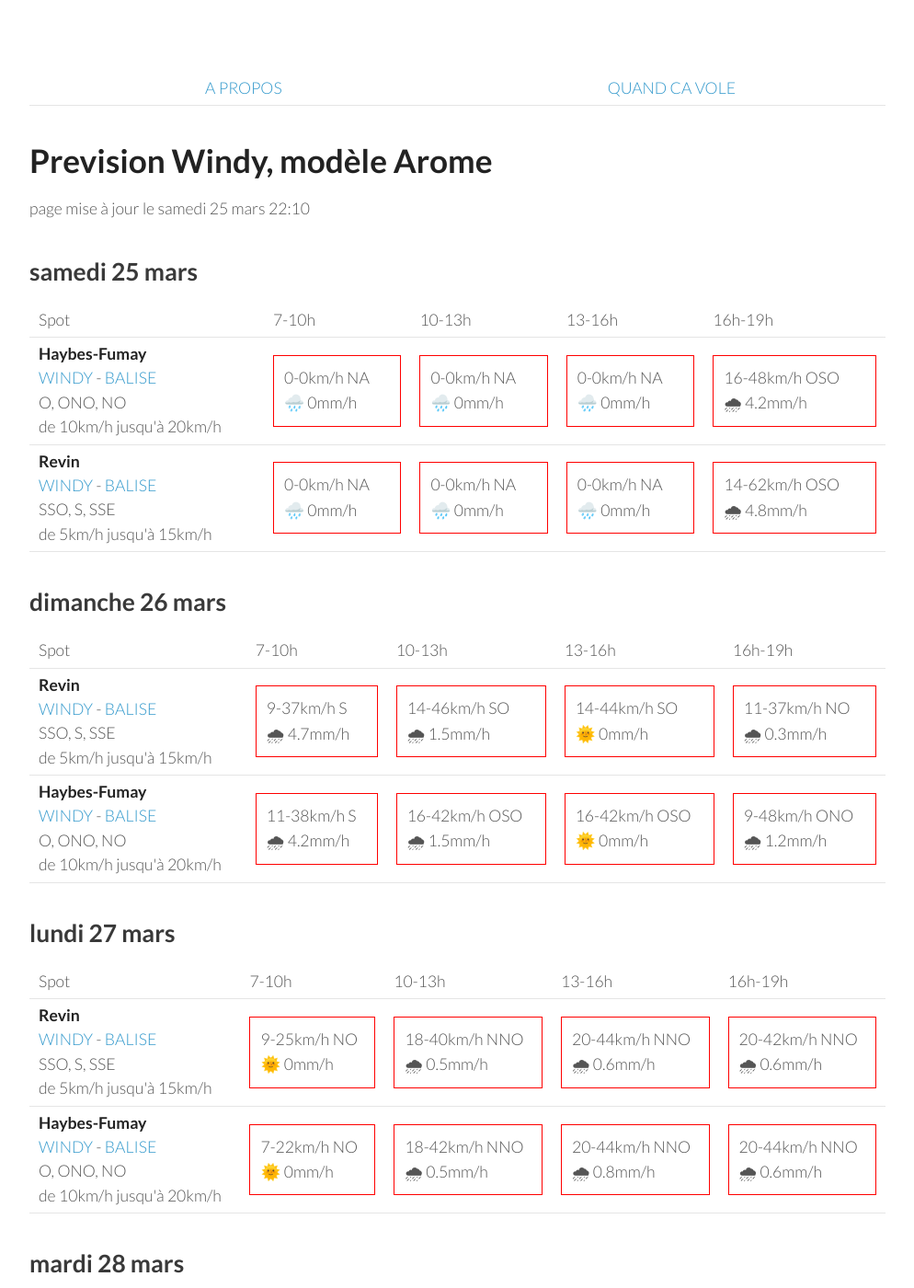
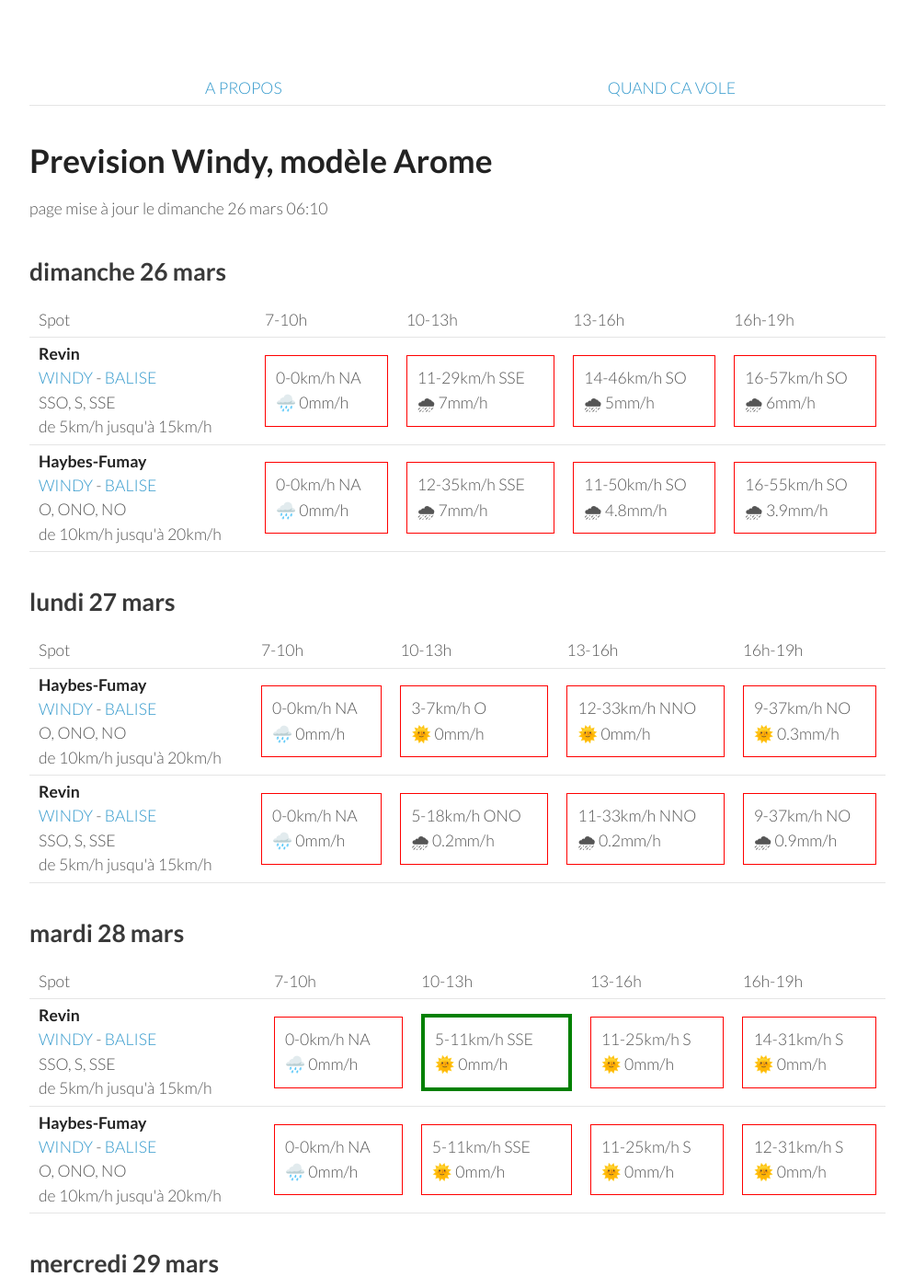
Before and after one commit to parapente-dans-le-nord/parapente-dans-le-nord.github.io, a Jekyll site: the page built from ardennes.markdown, in a window 1280 px wide and 1400 px high. Shown: the whole window at 92% size, without its empty margins (26-1020 px from the left). Built offline with Jekyll 4.4.1, drawn with Linux system fonts in a browser that asks for light colours; some of the changed text lies outside the part shown.

Commit message:
update index.markdown

```diff
--- a/ardennes.markdown
+++ b/ardennes.markdown
@@ -7,42 +7,8 @@ title:  "Tous les spots"
 {: .links}
 
 # Prevision Windy, modèle Arome
-page mise à jour le samedi 25 mars 22:10
+page mise à jour le dimanche 26 mars 06:10
 
-## samedi 25 mars
-
-{::nomarkdown}
-<table>
-  <tbody>
-    <tr>
-      <td>Spot</td>
-      <td>7-10h</td>
-      <td>10-13h</td>
-      <td>13-16h</td>
-      <td>16h-19h</td>
-    </tr>
-<tr>
-        <td><strong>Haybes-Fumay</strong><br><a href="https://windy.com/49.998/4.715?49.913,4.738,10">WINDY</a> - <span class=""><a href="http://www.balisemeteo.com/balise.php?idBalise=104">BALISE</a> </span><br> <span class="vent-favorable">O, ONO, NO</span><br><span class="force-vent">de 10km/h jusqu'à 20km/h</span> </td>
-
-            <td><div class="not-flyable"><p>0-0km/h NA</p><p>🌧️ 0mm/h</p></div></td>
-            <td><div class="not-flyable"><p>0-0km/h NA</p><p>🌧️ 0mm/h</p></div></td>
-            <td><div class="not-flyable"><p>0-0km/h NA</p><p>🌧️ 0mm/h</p></div></td>
-            <td><div class="not-flyable"><p>16-48km/h OSO</p><p>🌧 4.2mm/h</p></div></td>
-
-    </tr>
-<tr>
-        <td><strong>Revin</strong><br><a href="https://windy.com/49.948/4.625?49.543,4.625,8">WINDY</a> - <span class=""><a href="http://www.balisemeteo.com/balise.php?idBalise=5019">BALISE</a> </span><br> <span class="vent-favorable">SSO, S, SSE</span><br><span class="force-vent">de 5km/h jusqu'à 15km/h</span> </td>
-
-            <td><div class="not-flyable"><p>0-0km/h NA</p><p>🌧️ 0mm/h</p></div></td>
-            <td><div class="not-flyable"><p>0-0km/h NA</p><p>🌧️ 0mm/h</p></div></td>
-            <td><div class="not-flyable"><p>0-0km/h NA</p><p>🌧️ 0mm/h</p></div></td>
-            <td><div class="not-flyable"><p>14-62km/h OSO</p><p>🌧 4.8mm/h</p></div></td>
-
-    </tr>
-
-</tbody>
-</table>
-{:/}
 ## dimanche 26 mars
 
 {::nomarkdown}
@@ -58,21 +24,19 @@ page mise à jour le samedi 25 mars 22:10
 <tr>
         <td><strong>Revin</strong><br><a href="https://windy.com/49.948/4.625?49.543,4.625,8">WINDY</a> - <span class=""><a href="http://www.balisemeteo.com/balise.php?idBalise=5019">BALISE</a> </span><br> <span class="vent-favorable">SSO, S, SSE</span><br><span class="force-vent">de 5km/h jusqu'à 15km/h</span> </td>
 
-            <td><div class="not-flyable"><p>9-37km/h S</p><p>🌧 4.7mm/h</p></div></td>
-            <td><div class="not-flyable"><p>14-46km/h SO</p><p>🌧 1.5mm/h</p></div></td>
-            <td><div class="not-flyable"><p>14-44km/h SO</p><p>🌞 0mm/h</p></div></td>
-            <td><div class="not-flyable"><p>11-37km/h NO</p><p>🌧 0.3mm/h</p></div></td>
-
+            <td><div class="not-flyable"><p>0-0km/h NA</p><p>🌧️ 0mm/h</p></div></td>
+            <td><div class="not-flyable"><p>11-29km/h SSE</p><p>🌧 7mm/h</p></div></td>
+            <td><div class="not-flyable"><p>14-46km/h SO</p><p>🌧 5mm/h</p></div></td>
+            <td><div class="not-flyable"><p>16-57km/h SO</p><p>🌧 6mm/h</p></div></td>
 
     </tr>
 <tr>
         <td><strong>Haybes-Fumay</strong><br><a href="https://windy.com/49.998/4.715?49.913,4.738,10">WINDY</a> - <span class=""><a href="http://www.balisemeteo.com/balise.php?idBalise=104">BALISE</a> </span><br> <span class="vent-favorable">O, ONO, NO</span><br><span class="force-vent">de 10km/h jusqu'à 20km/h</span> </td>
 
-            <td><div class="not-flyable"><p>11-38km/h S</p><p>🌧 4.2mm/h</p></div></td>
-            <td><div class="not-flyable"><p>16-42km/h OSO</p><p>🌧 1.5mm/h</p></div></td>
-            <td><div class="not-flyable"><p>16-42km/h OSO</p><p>🌞 0mm/h</p></div></td>
-            <td><div class="not-flyable"><p>9-48km/h ONO</p><p>🌧 1.2mm/h</p></div></td>
-
+            <td><div class="not-flyable"><p>0-0km/h NA</p><p>🌧️ 0mm/h</p></div></td>
+            <td><div class="not-flyable"><p>12-35km/h SSE</p><p>🌧 7mm/h</p></div></td>
+            <td><div class="not-flyable"><p>11-50km/h SO</p><p>🌧 4.8mm/h</p></div></td>
+            <td><div class="not-flyable"><p>16-55km/h SO</p><p>🌧 3.9mm/h</p></div></td>
 
     </tr>
 
@@ -92,23 +56,21 @@ page mise à jour le samedi 25 mars 22:10
       <td>16h-19h</td>
     </tr>
 <tr>
-        <td><strong>Revin</strong><br><a href="https://windy.com/49.948/4.625?49.543,4.625,8">WINDY</a> - <span class=""><a href="http://www.balisemeteo.com/balise.php?idBalise=5019">BALISE</a> </span><br> <span class="vent-favorable">SSO, S, SSE</span><br><span class="force-vent">de 5km/h jusqu'à 15km/h</span> </td>
+        <td><strong>Haybes-Fumay</strong><br><a href="https://windy.com/49.998/4.715?49.913,4.738,10">WINDY</a> - <span class=""><a href="http://www.balisemeteo.com/balise.php?idBalise=104">BALISE</a> </span><br> <span class="vent-favorable">O, ONO, NO</span><br><span class="force-vent">de 10km/h jusqu'à 20km/h</span> </td>
 
-            <td><div class="not-flyable"><p>9-25km/h NO</p><p>🌞 0mm/h</p></div></td>
-            <td><div class="not-flyable"><p>18-40km/h NNO</p><p>🌧 0.5mm/h</p></div></td>
-            <td><div class="not-flyable"><p>20-44km/h NNO</p><p>🌧 0.6mm/h</p></div></td>
-            <td><div class="not-flyable"><p>20-42km/h NNO</p><p>🌧 0.6mm/h</p></div></td>
-
+            <td><div class="not-flyable"><p>0-0km/h NA</p><p>🌧️ 0mm/h</p></div></td>
+            <td><div class="not-flyable"><p>3-7km/h O</p><p>🌞 0mm/h</p></div></td>
+            <td><div class="not-flyable"><p>12-33km/h NNO</p><p>🌞 0mm/h</p></div></td>
+            <td><div class="not-flyable"><p>9-37km/h NO</p><p>🌞 0.3mm/h</p></div></td>
 
     </tr>
 <tr>
-        <td><strong>Haybes-Fumay</strong><br><a href="https://windy.com/49.998/4.715?49.913,4.738,10">WINDY</a> - <span class=""><a href="http://www.balisemeteo.com/balise.php?idBalise=104">BALISE</a> </span><br> <span class="vent-favorable">O, ONO, NO</span><br><span class="force-vent">de 10km/h jusqu'à 20km/h</span> </td>
+        <td><strong>Revin</strong><br><a href="https://windy.com/49.948/4.625?49.543,4.625,8">WINDY</a> - <span class=""><a href="http://www.balisemeteo.com/balise.php?idBalise=5019">BALISE</a> </span><br> <span class="vent-favorable">SSO, S, SSE</span><br><span class="force-vent">de 5km/h jusqu'à 15km/h</span> </td>
 
-            <td><div class="not-flyable"><p>7-22km/h NO</p><p>🌞 0mm/h</p></div></td>
-            <td><div class="not-flyable"><p>18-42km/h NNO</p><p>🌧 0.5mm/h</p></div></td>
-            <td><div class="not-flyable"><p>20-44km/h NNO</p><p>🌧 0.8mm/h</p></div></td>
-            <td><div class="not-flyable"><p>20-44km/h NNO</p><p>🌧 0.6mm/h</p></div></td>
-
+            <td><div class="not-flyable"><p>0-0km/h NA</p><p>🌧️ 0mm/h</p></div></td>
+            <td><div class="not-flyable"><p>5-18km/h ONO</p><p>🌧 0.2mm/h</p></div></td>
+            <td><div class="not-flyable"><p>11-33km/h NNO</p><p>🌧 0.2mm/h</p></div></td>
+            <td><div class="not-flyable"><p>9-37km/h NO</p><p>🌧 0.9mm/h</p></div></td>
 
     </tr>
 
@@ -130,21 +92,19 @@ page mise à jour le samedi 25 mars 22:10
 <tr>
         <td><strong>Revin</strong><br><a href="https://windy.com/49.948/4.625?49.543,4.625,8">WINDY</a> - <span class=""><a href="http://www.balisemeteo.com/balise.php?idBalise=5019">BALISE</a> </span><br> <span class="vent-favorable">SSO, S, SSE</span><br><span class="force-vent">de 5km/h jusqu'à 15km/h</span> </td>
 
-            <td><div class="not-flyable"><p>5-11km/h SE</p><p>🌞 0mm/h</p></div></td>
-            <td><div class="not-flyable"><p>12-27km/h S</p><p>🌞 0mm/h</p></div></td>
-            <td><div class="not-flyable"><p>14-33km/h S</p><p>🌞 0mm/h</p></div></td>
-            <td><div class="not-flyable"><p>16-35km/h S</p><p>🌞 0mm/h</p></div></td>
-
+            <td><div class="not-flyable"><p>0-0km/h NA</p><p>🌧️ 0mm/h</p></div></td>
+            <td><div class="flyable"><p>5-11km/h SSE</p><p>🌞 0mm/h</p></div></td>
+            <td><div class="not-flyable"><p>11-25km/h S</p><p>🌞 0mm/h</p></div></td>
+            <td><div class="not-flyable"><p>14-31km/h S</p><p>🌞 0mm/h</p></div></td>
 
     </tr>
 <tr>
         <td><strong>Haybes-Fumay</strong><br><a href="https://windy.com/49.998/4.715?49.913,4.738,10">WINDY</a> - <span class=""><a href="http://www.balisemeteo.com/balise.php?idBalise=104">BALISE</a> </span><br> <span class="vent-favorable">O, ONO, NO</span><br><span class="force-vent">de 10km/h jusqu'à 20km/h</span> </td>
 
+            <td><div class="not-flyable"><p>0-0km/h NA</p><p>🌧️ 0mm/h</p></div></td>
             <td><div class="not-flyable"><p>5-11km/h SSE</p><p>🌞 0mm/h</p></div></td>
-            <td><div class="not-flyable"><p>12-27km/h S</p><p>🌞 0mm/h</p></div></td>
-            <td><div class="not-flyable"><p>14-31km/h S</p><p>🌞 0mm/h</p></div></td>
-            <td><div class="not-flyable"><p>16-35km/h S</p><p>🌞 0mm/h</p></div></td>
-
+            <td><div class="not-flyable"><p>11-25km/h S</p><p>🌞 0mm/h</p></div></td>
+            <td><div class="not-flyable"><p>12-31km/h S</p><p>🌞 0mm/h</p></div></td>
 
     </tr>
 
@@ -166,21 +126,19 @@ page mise à jour le samedi 25 mars 22:10
 <tr>
         <td><strong>Revin</strong><br><a href="https://windy.com/49.948/4.625?49.543,4.625,8">WINDY</a> - <span class=""><a href="http://www.balisemeteo.com/balise.php?idBalise=5019">BALISE</a> </span><br> <span class="vent-favorable">SSO, S, SSE</span><br><span class="force-vent">de 5km/h jusqu'à 15km/h</span> </td>
 
-            <td><div class="not-flyable"><p>12-24km/h SSE</p><p>🌞 0mm/h</p></div></td>
-            <td><div class="not-flyable"><p>14-29km/h S</p><p>🌞 0mm/h</p></div></td>
-            <td><div class="not-flyable"><p>18-37km/h SSO</p><p>🌞 0mm/h</p></div></td>
-            <td><div class="not-flyable"><p>18-38km/h S</p><p>🌞 0mm/h</p></div></td>
-
+            <td><div class="not-flyable"><p>0-0km/h NA</p><p>🌧️ 0mm/h</p></div></td>
+            <td><div class="not-flyable"><p>14-29km/h SSE</p><p>🌧 0.2mm/h</p></div></td>
+            <td><div class="not-flyable"><p>18-37km/h S</p><p>🌧 0mm/h</p></div></td>
+            <td><div class="not-flyable"><p>18-37km/h SSO</p><p>🌧 0mm/h</p></div></td>
 
     </tr>
 <tr>
         <td><strong>Haybes-Fumay</strong><br><a href="https://windy.com/49.998/4.715?49.913,4.738,10">WINDY</a> - <span class=""><a href="http://www.balisemeteo.com/balise.php?idBalise=104">BALISE</a> </span><br> <span class="vent-favorable">O, ONO, NO</span><br><span class="force-vent">de 10km/h jusqu'à 20km/h</span> </td>
 
-            <td><div class="not-flyable"><p>14-29km/h S</p><p>🌞 0mm/h</p></div></td>
-            <td><div class="not-flyable"><p>14-33km/h S</p><p>🌞 0mm/h</p></div></td>
-            <td><div class="not-flyable"><p>18-40km/h SSO</p><p>🌞 0mm/h</p></div></td>
-            <td><div class="not-flyable"><p>18-42km/h S</p><p>🌞 0mm/h</p></div></td>
-
+            <td><div class="not-flyable"><p>0-0km/h NA</p><p>🌧️ 0mm/h</p></div></td>
+            <td><div class="not-flyable"><p>18-35km/h S</p><p>🌧 0.2mm/h</p></div></td>
+            <td><div class="not-flyable"><p>20-40km/h S</p><p>🌧 0mm/h</p></div></td>
+            <td><div class="not-flyable"><p>18-40km/h SSO</p><p>🌧 0mm/h</p></div></td>
 
     </tr>
 
@@ -202,21 +160,19 @@ page mise à jour le samedi 25 mars 22:10
 <tr>
         <td><strong>Haybes-Fumay</strong><br><a href="https://windy.com/49.998/4.715?49.913,4.738,10">WINDY</a> - <span class=""><a href="http://www.balisemeteo.com/balise.php?idBalise=104">BALISE</a> </span><br> <span class="vent-favorable">O, ONO, NO</span><br><span class="force-vent">de 10km/h jusqu'à 20km/h</span> </td>
 
+            <td><div class="not-flyable"><p>0-0km/h NA</p><p>🌧️ 0mm/h</p></div></td>
             <td><div class="not-flyable"><p>18-38km/h SO</p><p>🌧 0.2mm/h</p></div></td>
             <td><div class="not-flyable"><p>22-46km/h OSO</p><p>🌧 0.3mm/h</p></div></td>
             <td><div class="not-flyable"><p>20-48km/h OSO</p><p>🌧 0.6mm/h</p></div></td>
-            <td><div class="not-flyable"><p>20-46km/h SO</p><p>🌧 0.5mm/h</p></div></td>
-
 
     </tr>
 <tr>
         <td><strong>Revin</strong><br><a href="https://windy.com/49.948/4.625?49.543,4.625,8">WINDY</a> - <span class=""><a href="http://www.balisemeteo.com/balise.php?idBalise=5019">BALISE</a> </span><br> <span class="vent-favorable">SSO, S, SSE</span><br><span class="force-vent">de 5km/h jusqu'à 15km/h</span> </td>
 
+            <td><div class="not-flyable"><p>0-0km/h NA</p><p>🌧️ 0mm/h</p></div></td>
             <td><div class="not-flyable"><p>18-37km/h OSO</p><p>🌧 0.2mm/h</p></div></td>
             <td><div class="not-flyable"><p>22-46km/h OSO</p><p>🌧 1mm/h</p></div></td>
             <td><div class="not-flyable"><p>20-46km/h OSO</p><p>🌧 0.6mm/h</p></div></td>
-            <td><div class="not-flyable"><p>20-44km/h SO</p><p>🌧 0.6mm/h</p></div></td>
-
 
     </tr>
 
```
